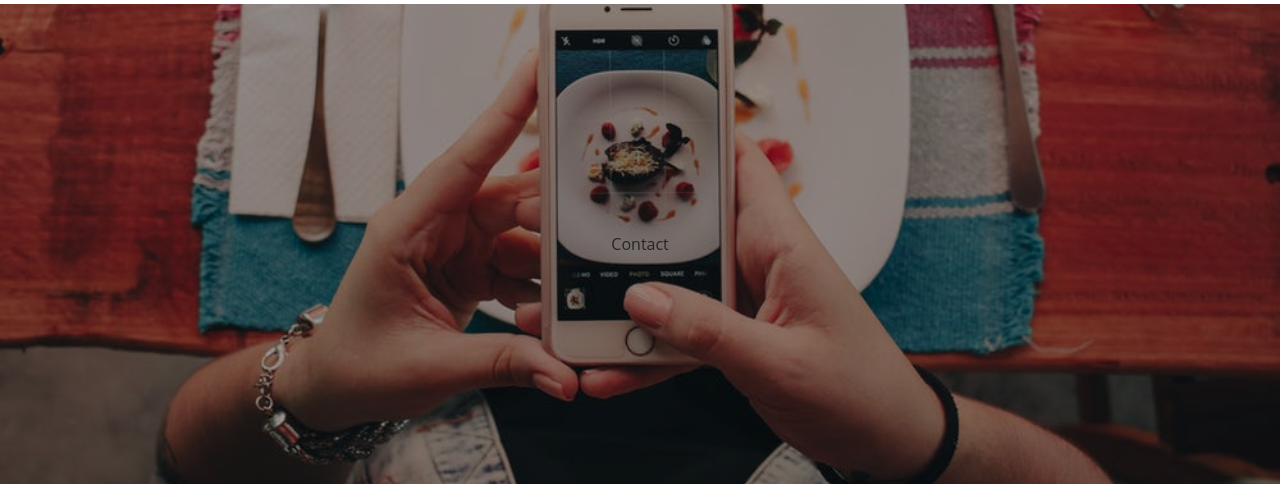
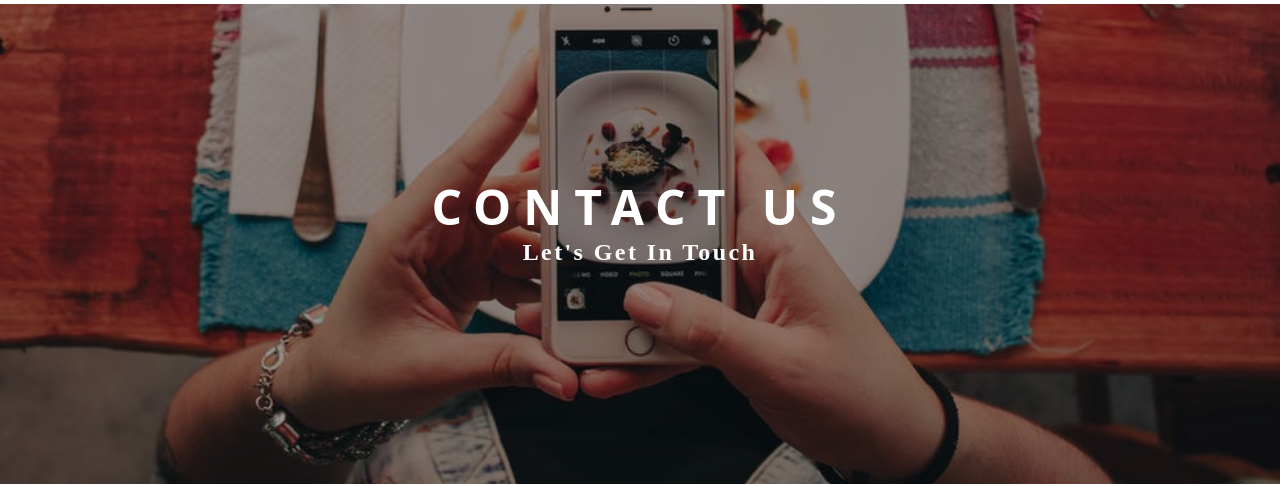
Before and after one commit to eneax/gatsby-restaurant, a Gatsby site: page /contact in a window 1280 px wide. Shown: the part 314-800 px from the top of the page. Built offline with nearby package versions, Linux system fonts and the light colour scheme; Gatsby itself is replaced by a stand-in of ours.

Commit message:
Add Banner component to contact page

```diff
--- a/src/pages/contact.js
+++ b/src/pages/contact.js
@@ -2,7 +2,7 @@ import React from "react"
 
 import Layout from "../components/layout"
 import SEO from "../components/seo"
-import { PageHeader } from '../utils'
+import { PageHeader, Banner } from '../utils'
 import contactImg from '../images/bcg/contactBcg.jpeg'
 
 
@@ -10,7 +10,7 @@ const Contact = () => (
   <Layout>
     <SEO title="Contact" keywords={[`gatsby`, `application`, `react`]} />
     <PageHeader img={contactImg}>
-      Contact
+      <Banner title='contact us' subtitle={`let's get in touch`} />
     </PageHeader>
   </Layout>
 )
```
